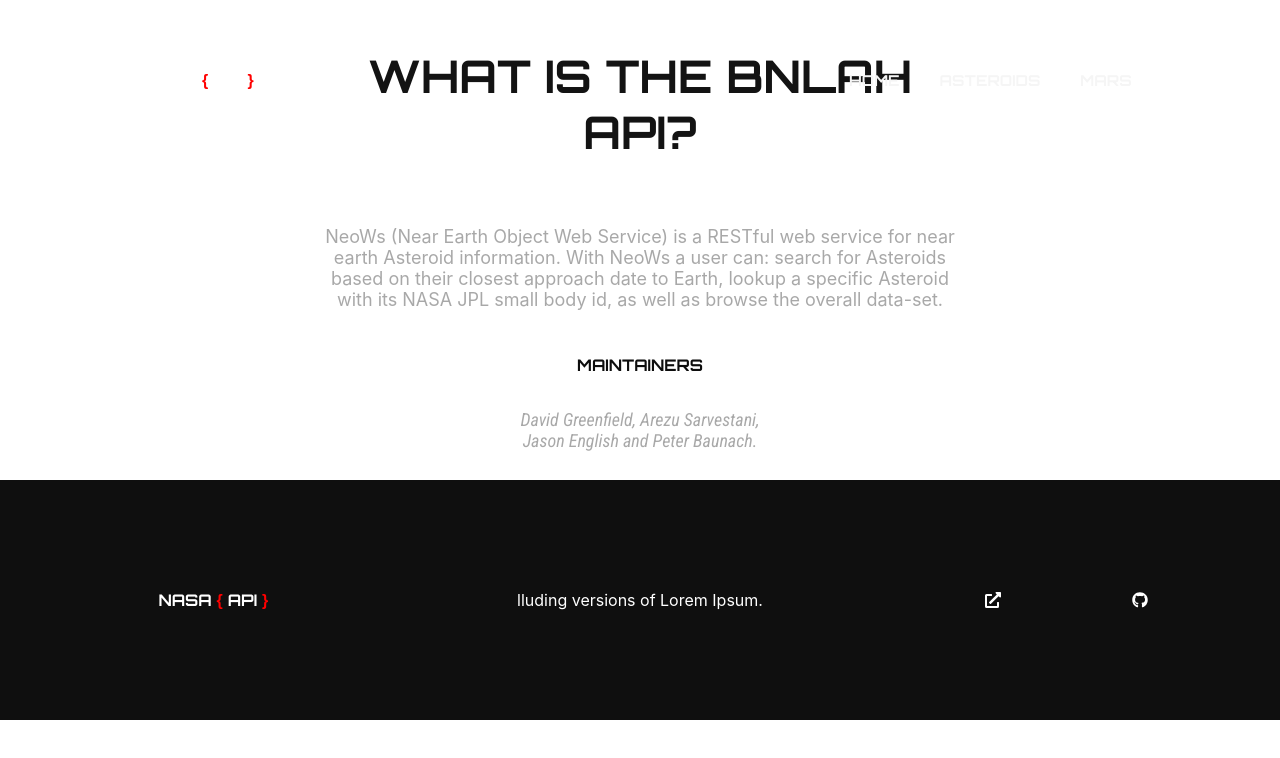
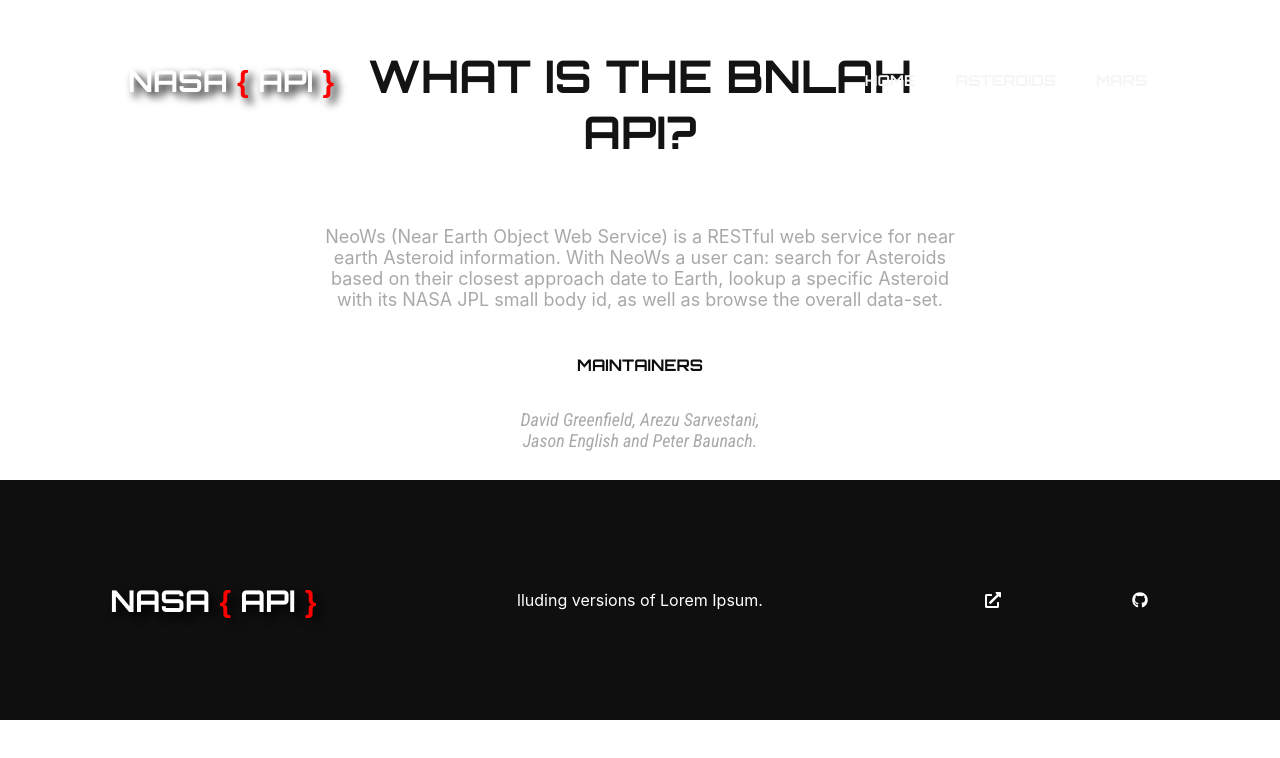
Before and after one commit to cerna234/NasaWebApp, a React (Create React App) app in the folder client/: page /marsPage in a window 1280 px wide. Shown: the top 758 px of the page. Built offline with nearby package versions, Linux system fonts and the light colour scheme.

Commit message:
Nav logo fix

```diff
--- a/client/src/App.css
+++ b/client/src/App.css
@@ -233,6 +233,8 @@
 .Logo{
   color: white;
   font-family: 'Orbitron', sans-serif;
+  font-size: 15px;
+  text-shadow: 5px 5px 8px black;
 }
 .Logo span{
   color: red;
@@ -273,6 +275,7 @@
   display: flex;
   justify-content: left;
   align-items: center;
+  width: 50%;
 }
 
 .navLinks{
@@ -479,6 +482,12 @@
 
     }
 
+    .Logo{
+
+      font-size: 30px;
+
+    }
+
 
 
 }
--- a/client/src/Components/NavBar.js
+++ b/client/src/Components/NavBar.js
@@ -32,7 +32,7 @@
     <nav className='navBar'>
         <div className='NavBarInner'>
             <div className='navSectionLogo'>
-            <p className='Logo'>NASA <span>&#123;</span> API <span>&#125;</span></p>
+            <p  className='Logo'>NASA <span>&#123;</span> API <span>&#125;</span></p>
             </div>
 
 
```
